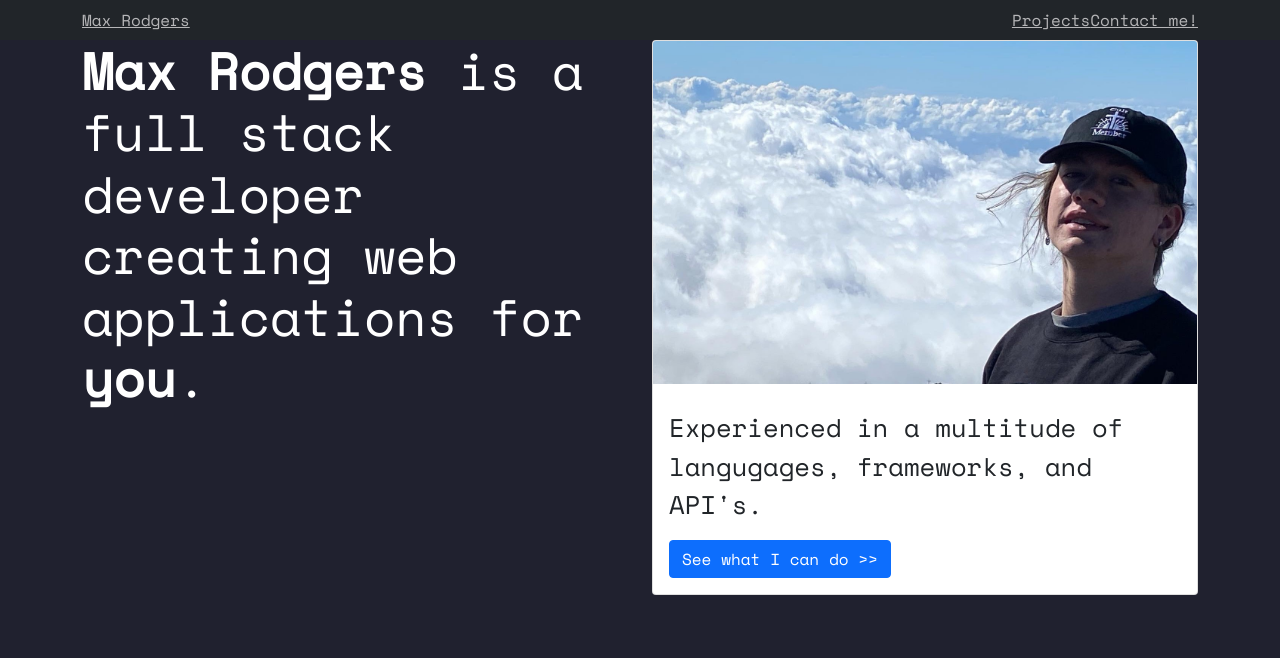
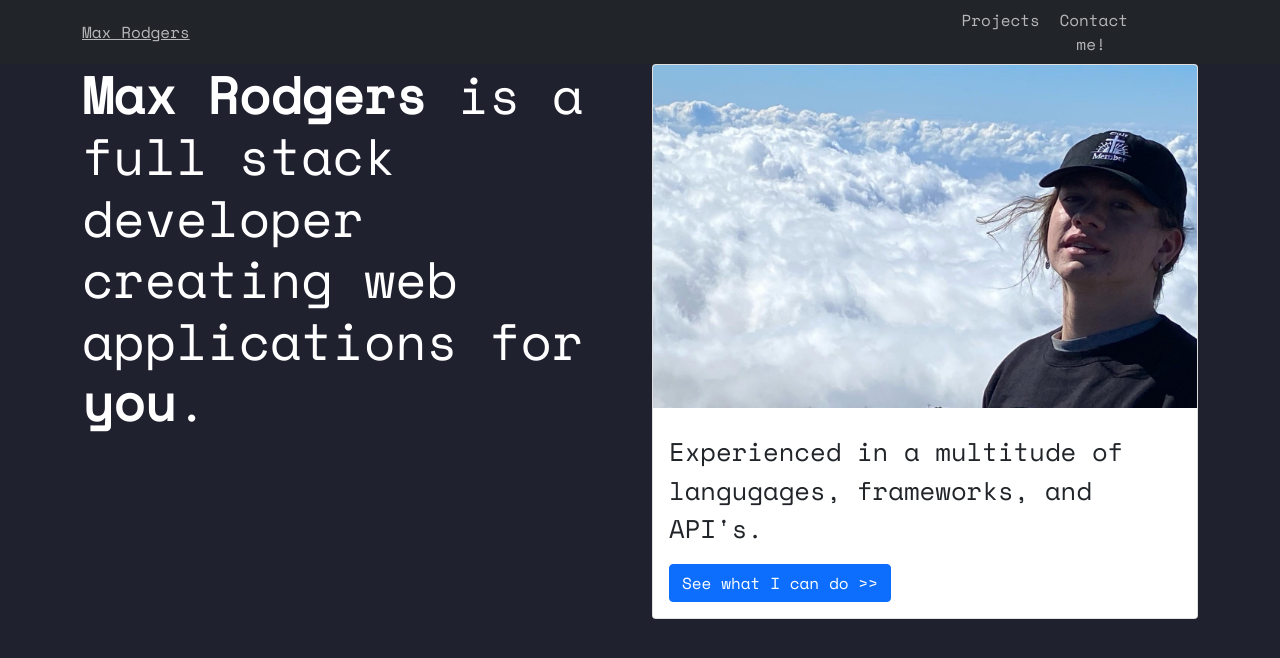
Before and after one commit to maxdotr/portfolio2, a React (Create React App) app in the folder portfolio2/: page / in a window 1280 px wide. Shown: the top 658 px of the page. Built offline with nearby package versions, Linux system fonts and the light colour scheme.

Commit message:
Doing some work on navbar styling

```diff
--- a/portfolio2/src/components/Navbar.js
+++ b/portfolio2/src/components/Navbar.js
@@ -15,6 +15,7 @@ const NavBar = () => {
         <Navbar.Toggle aria-controls='basic-navbar-nav' />
         <Navbar.Collapse id='basic-navbar-nav'>
           <Nav className={classes.item}>
+            <div className={classes.navContainer}>
               <Link
                 to='/projects'
                 style={{ color: '#B6B6B8' }}
@@ -22,6 +23,8 @@ const NavBar = () => {
               >
                 Projects
               </Link>
+            </div>
+            <div className={classes.navContainer}>
               <Link
                 to='/contact'
                 style={{ color: '#B6B6B8' }}
@@ -29,6 +32,7 @@ const NavBar = () => {
               >
                 Contact me!
               </Link>
+            </div>
           </Nav>
         </Navbar.Collapse>
       </Container>
--- a/portfolio2/src/components/Navbar.module.css
+++ b/portfolio2/src/components/Navbar.module.css
@@ -6,3 +6,20 @@
   width: 10vw;
   margin: auto !important;
 }
+
+.item {
+  text-decoration: none;
+  margin-right: 5%;
+  text-align: center;
+}
+
+.navContainer {
+  transition: 0.3s;
+  border-radius: 7%;
+}
+
+.navContainer:hover {
+  transition: 0.3s;
+  border-radius: 7%;
+  background-color: black;
+}
```
Lines whose indentation alone changed are shown as unchanged.
